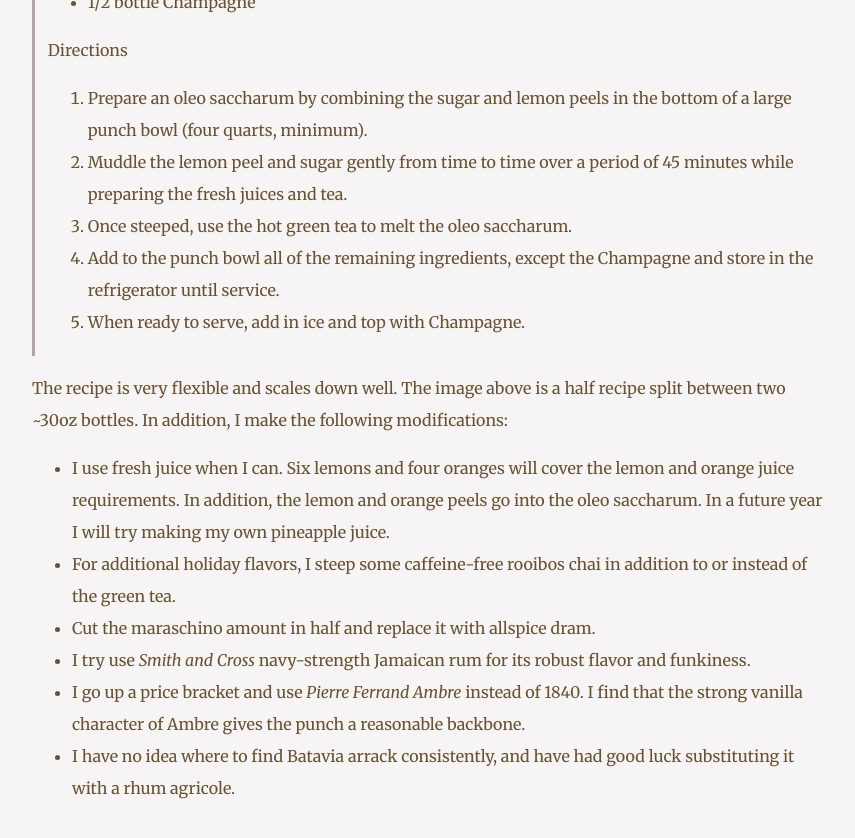
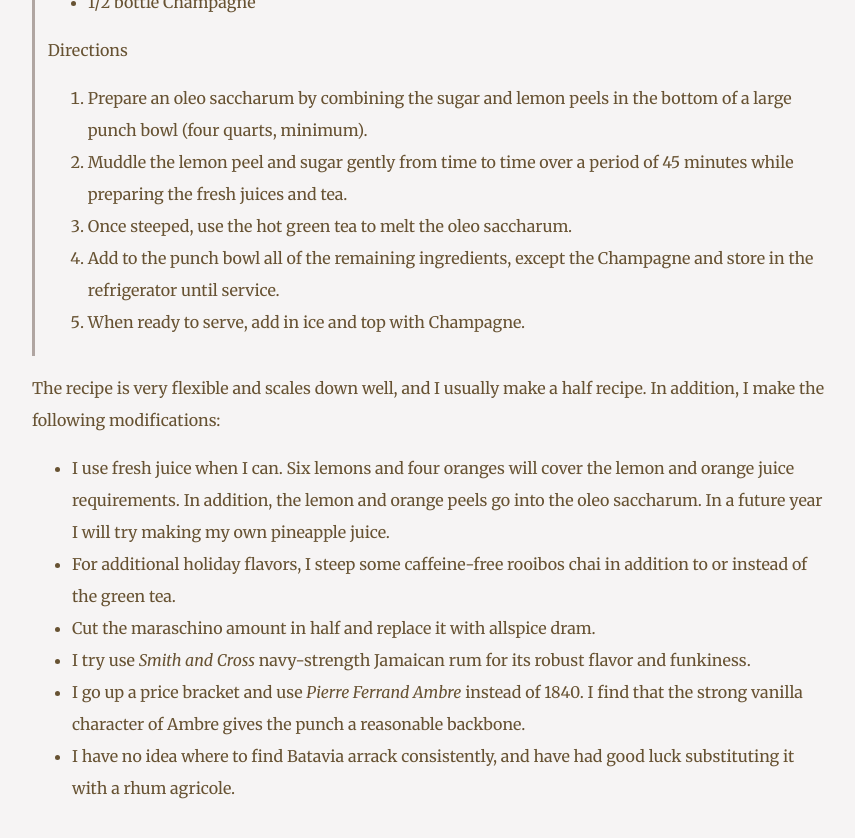
Before and after one commit to nhusher/blog, a Jekyll site: the page built from _posts/2022-12-07-regents-punch.md, in a window 1280 px wide and 900 px high, scrolled down 735 px. Shown: the top 838 px of the window, without its empty margins (336-1191 px from the left). Built offline with Jekyll 4.4.1, drawn with Linux system fonts in a browser that asks for light colours; nearby versions of some CDN libraries.

Commit message:
Fix text

```diff
--- a/_posts/2022-12-07-regents-punch.md
+++ b/_posts/2022-12-07-regents-punch.md
@@ -39,7 +39,7 @@ For the last few years I've been tasked with bringing a big batched cocktail to
   </ol>
 </div>
 
-The recipe is very flexible and scales down well. The image above is a half recipe split between two ~30oz bottles. In addition, I make the following modifications:
+The recipe is very flexible and scales down well, and I usually make a half recipe. In addition, I make the following modifications:
 
 * I use fresh juice when I can. Six lemons and four oranges will cover the lemon and orange juice requirements. In addition, the lemon and orange peels go into the oleo saccharum. In a future year I will try making my own pineapple juice.
 * For additional holiday flavors, I steep some caffeine-free rooibos chai in addition to or instead of the green tea.
```
